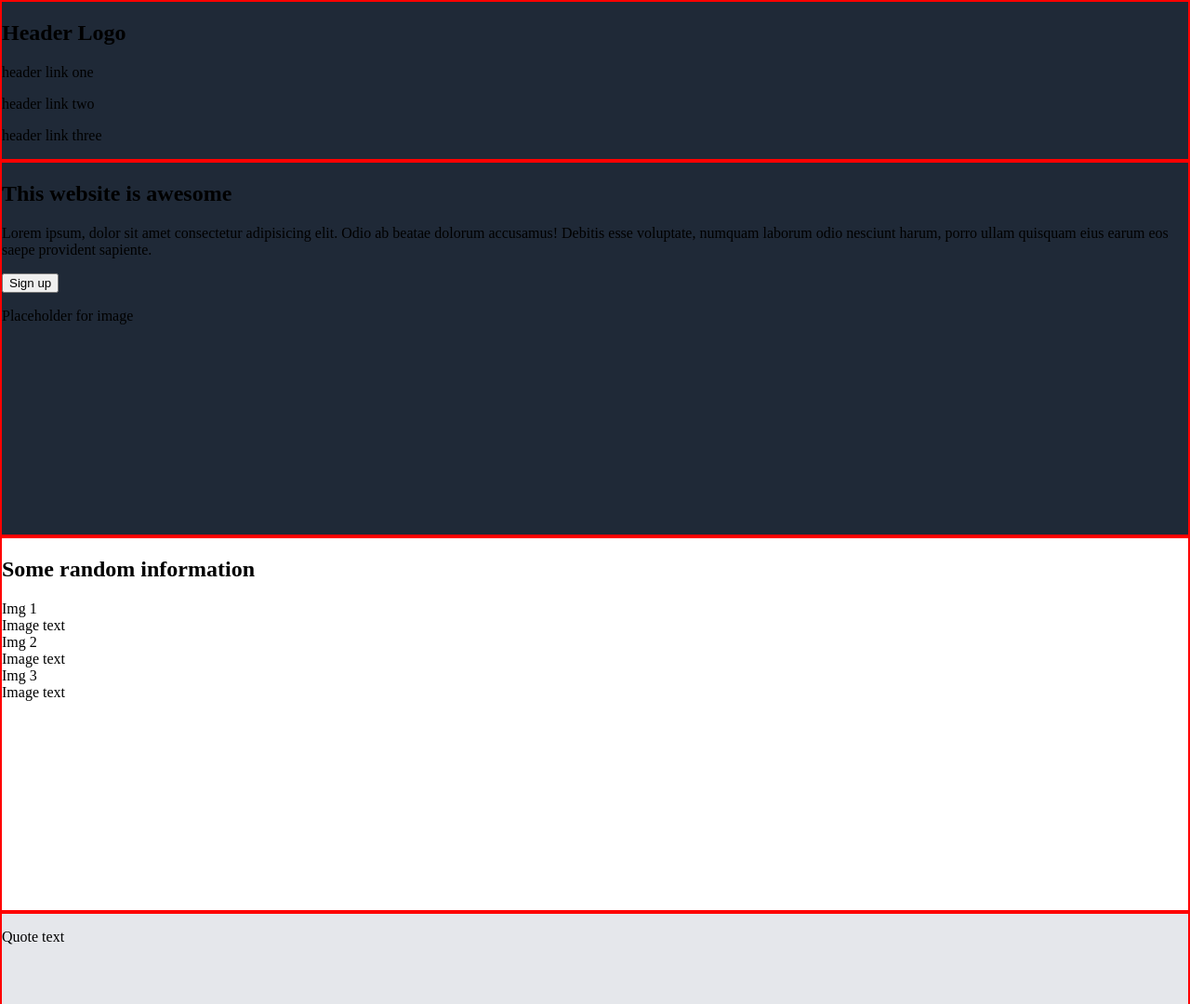
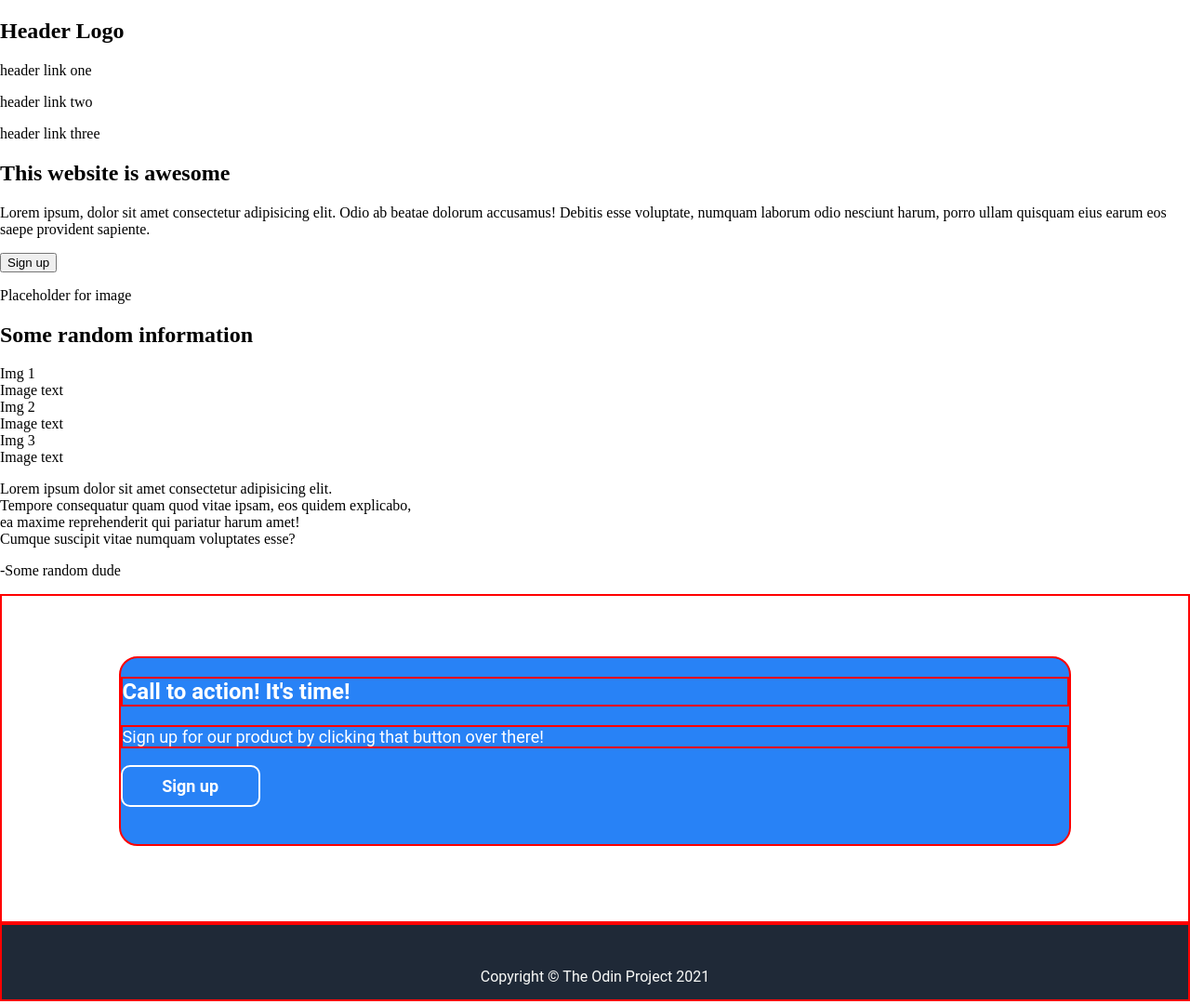
Before and after one commit to gabwastaken/landing-page, a plain HTML site: page index.html in a window 1280 px wide. Shown: the top 1080 px of the page at 93% size. Drawn offline with Linux system fonts and the light colour scheme.

Commit message:
Edit index.html sections

```diff
--- a/index.html
+++ b/index.html
@@ -6,17 +6,25 @@
     <link href="styles.css" rel="stylesheet">
     <title>The Odin Project | Project: Landing Page</title>
 </head>
-<body>
+
+<!-- Header section -->
 <section>
-        <div class="logo-div">
+    <header>
+        <div class="header-div">
             <h1>Header Logo</h1>
             <p> header link one</p>
             <p> header link two</p>
             <p> header link three</p>
         </div>
+    </header>
 </section>
+
+<!-- Body -->
+<body>
+
+<!-- Hero section -->
 <section>
-        <div class="div-one">
+    <div class="hero-section">
         <h1>This website is awesome</h1>
         <p>Lorem ipsum, dolor sit amet consectetur adipisicing elit. Odio ab beatae dolorum accusamus! Debitis esse voluptate, numquam laborum odio nesciunt harum, porro ullam quisquam eius earum eos saepe provident sapiente.</p>
         <button>Sign up</button>
@@ -25,8 +33,10 @@
         </div>
     </div>
 </section>
+
+<!-- Information section -->
 <section>
-        <div class="div-two">
+    <div class="info-section">
         <h1>Some random information</h1>
         <div>Img 1</div>
         <figcaption>Image text</figcaption>
@@ -36,11 +46,16 @@
         <figcaption>Image text</figcaption>
     </div>
 </section>
+
+<!-- Quote section -->
 <section>
-        <div class="div-three">
-            <p>Quote text</p>
+    <div class="quote-section">
+        <p class="quote-para">Lorem ipsum dolor sit amet consectetur adipisicing elit.<br>Tempore consequatur quam quod vitae ipsam, eos quidem explicabo,<br>ea maxime reprehenderit qui pariatur harum amet!<br>Cumque suscipit vitae numquam voluptates esse?</p>
+        <p class="quote-author-para">-Some random dude</p>
     </div>
 </section>
+
+<!-- Call to Action section-->
 <section>
     <div class="action-section">
         <div class="action-div">
@@ -53,9 +68,11 @@
 </body>
 
 <!-- Footer -->
+ <section>
 <footer>
     <div class="footer">
         <p class="footer-text">Copyright © The Odin Project 2021</p>
     </div>
 </footer>
+</section>
 </html>
```
Lines whose indentation alone changed are shown as unchanged.
